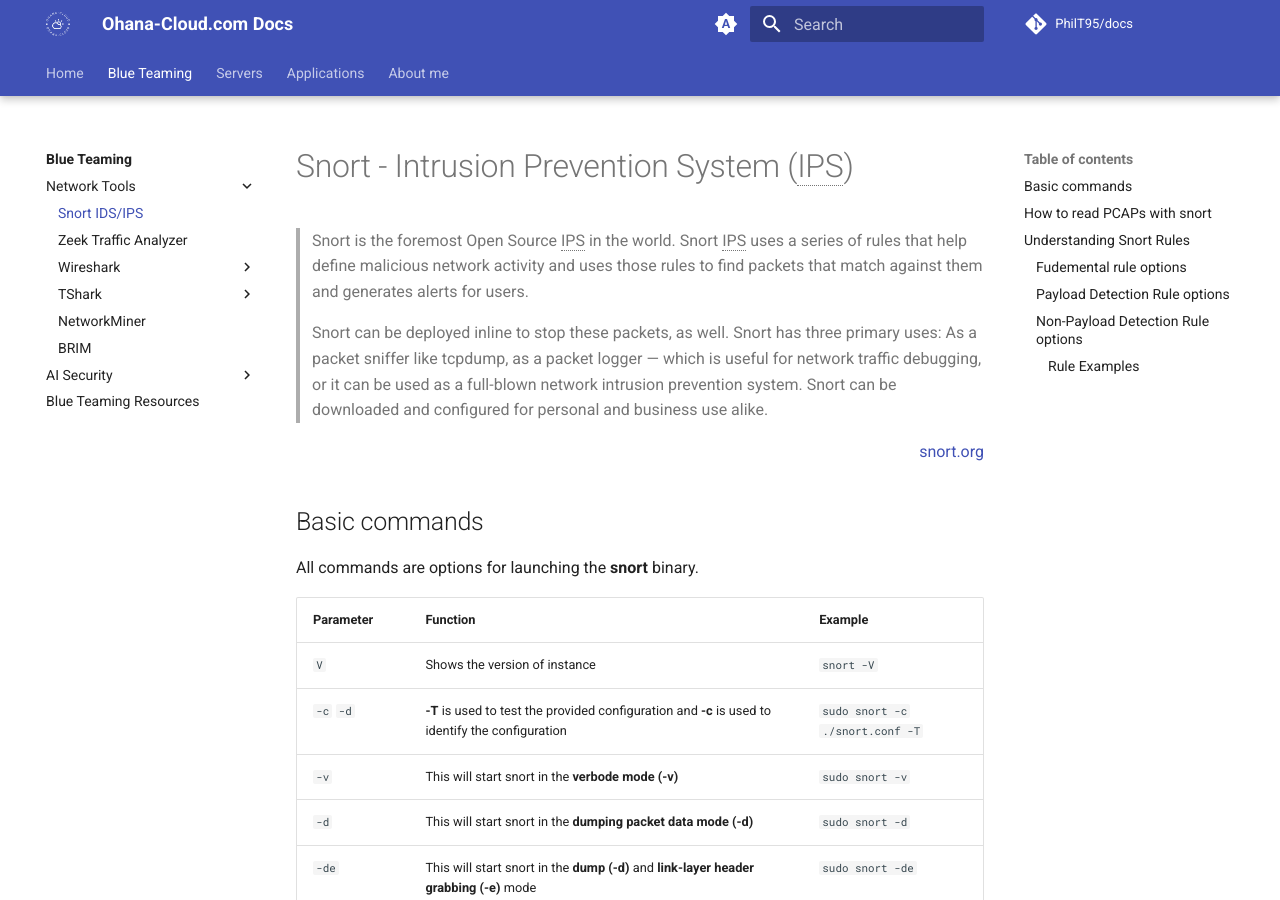
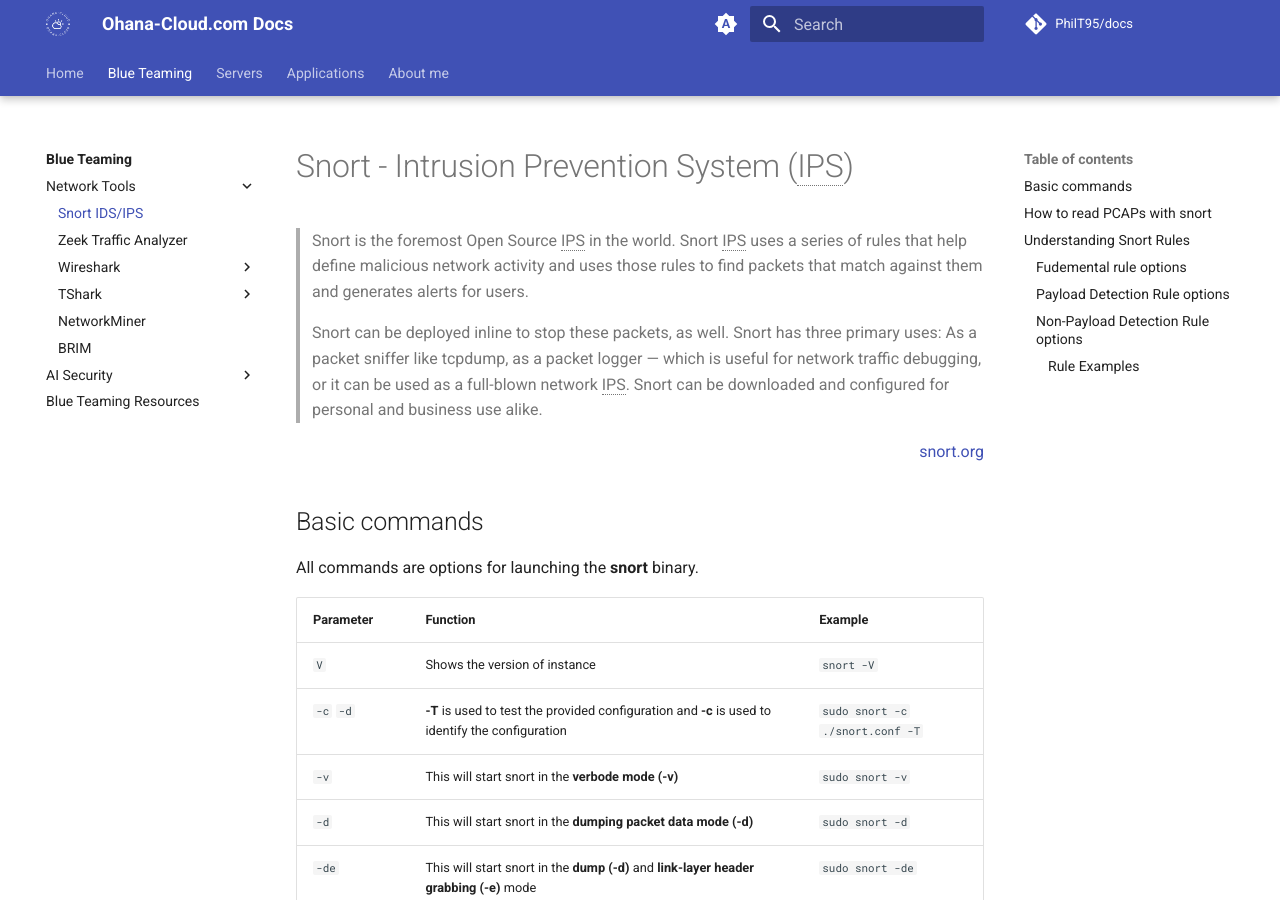
Before and after one commit to PhilT95/athenlyx, an MkDocs documentation site: the page built from docs/blue/tools-network/snort.md, in a window 1280 px wide and 900 px high. Built offline with MkDocs 1.6.1 and Material for MkDocs 9.7.7, drawn with Linux system fonts in a browser that asks for light colours; plug-ins that fetch from the network failed and are left out; comment, search, counter and statistics services are not loaded.

Commit message:
Used abbreviation for IPS instead

```diff
--- a/docs/blue/tools-network/snort.md
+++ b/docs/blue/tools-network/snort.md
@@ -1,7 +1,7 @@
 # Snort - Intrusion Prevention System (IPS)
 >Snort is the foremost Open Source IPS in the world. Snort IPS uses a series of rules that help define malicious network activity and uses those rules to find packets that match against them and generates alerts for users.
 >
-> Snort can be deployed inline to stop these packets, as well. Snort has three primary uses: As a packet sniffer like tcpdump, as a packet logger — which is useful for network traffic debugging, or it can be used as a full-blown network intrusion prevention system. Snort can be downloaded and configured for personal and business use alike.
+> Snort can be deployed inline to stop these packets, as well. Snort has three primary uses: As a packet sniffer like tcpdump, as a packet logger — which is useful for network traffic debugging, or it can be used as a full-blown network IPS. Snort can be downloaded and configured for personal and business use alike.
 
 <p align="right"><a herf="https://www.snort.org/">snort.org</a></p>
 
```
